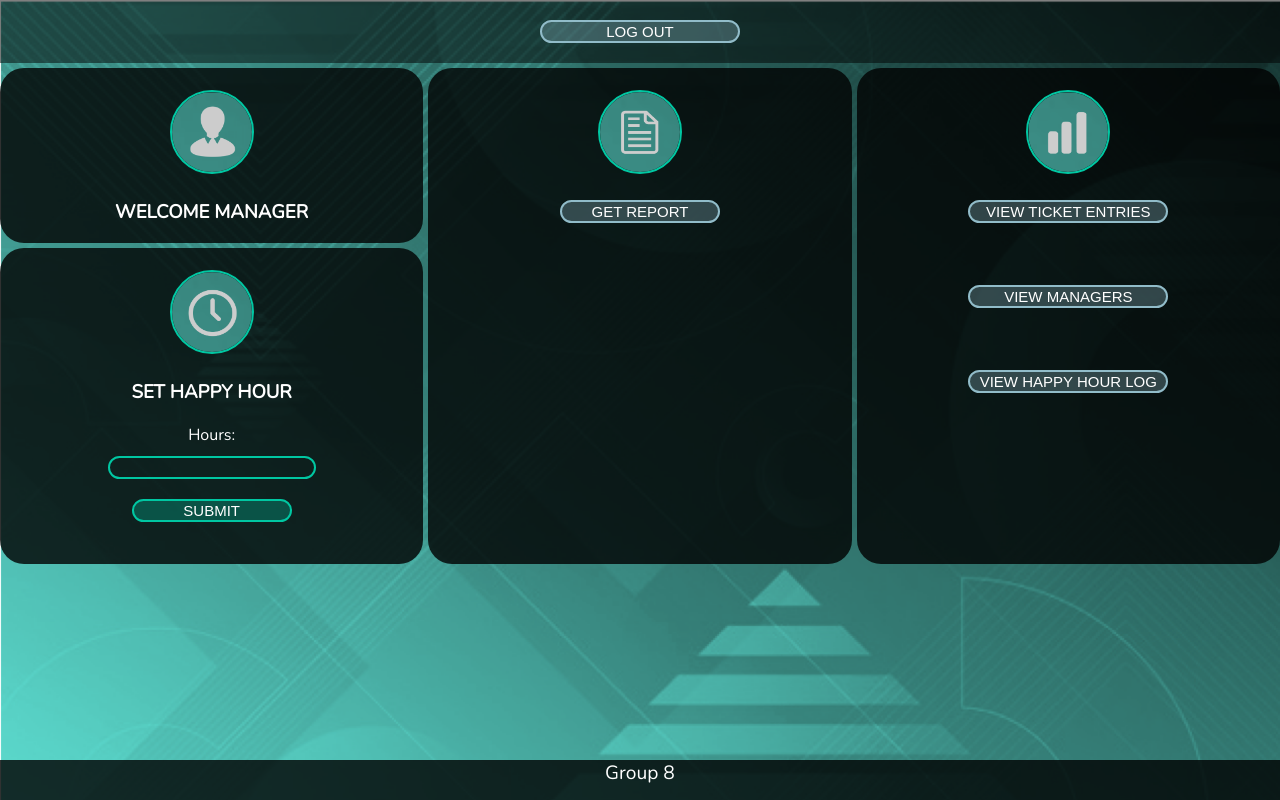
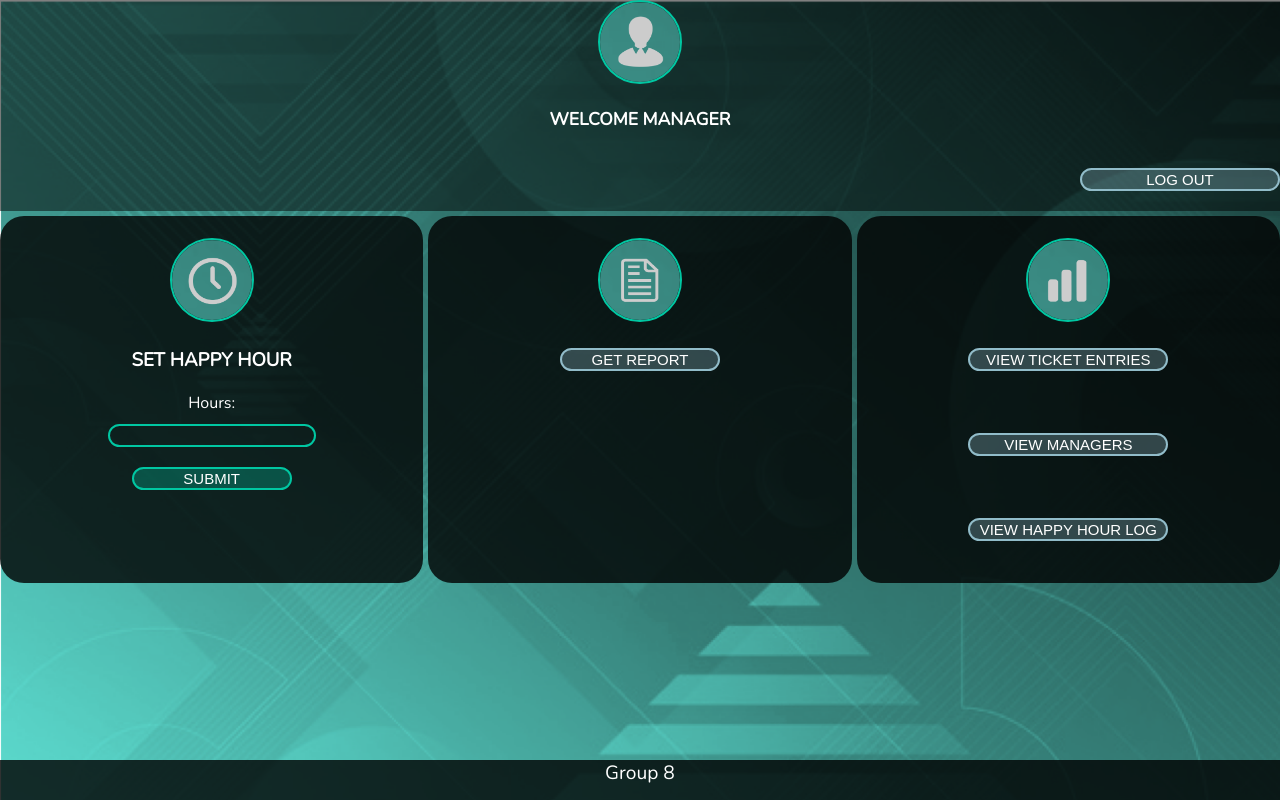
Before and after one commit to Kxiru/Car-Park-System-Application, a website: page CarParkSystem/public/managerLanding.html in a window 1280 px wide. Drawn offline with nearby package versions, Linux system fonts and the light colour scheme.

Commit message:
change to dashboard layout

```diff
--- a/CarParkSystem/public/css/style.css
+++ b/CarParkSystem/public/css/style.css
@@ -33,7 +33,7 @@ html {
     grid-template-rows: auto;
     grid-template-areas:
     "grid-title grid-title grid-title"
-    "grid-header grid-content-a grid-content-b"
+    "grid-sidebar grid-content-a grid-content-b"
     "grid-sidebar grid-content-a grid-content-b";
     grid-gap: 5px;
     border-radius: 24px;
@@ -46,13 +46,16 @@ html {
     background: rgba(0,0,0,0.5);
     font-size: 15px;
     text-align: center;
+    overflow: hidden;
+    white-space: nowrap;
+    direction: rtl;
 }
 
-.grid-header {
-    grid-area: grid-header;
-    background: rgba(0,0,0,0.8);
-    border-radius: 24px;
-    text-align: center;
+.grid-title input[type = "button"] {
+    display: block;
+    direction: ltr;
+    float: right;
+    clear: both;
 }
 
 .grid-sidebar {
--- a/CarParkSystem/public/managerLanding.html
+++ b/CarParkSystem/public/managerLanding.html
@@ -11,13 +11,9 @@
 
     <div class="grid-container">
         <div class="grid-title">
-            <input type="button" class="button_active" value="LOG OUT" onclick="location.href='Homepage.html';" />
-        </div>
-        <div class="grid-header">
-            <br>
             <img class="dashboard-img" src="css/images/managericon.png" alt="logo">
             <h3> WELCOME MANAGER </h3>
-
+            <input type="button" class="button_active" value="LOG OUT" onclick="location.href='Homepage.html';" />
         </div>
         <div class="grid-sidebar">
             <form class="gs-box" action="/post-happyhour" method="POST">
```
